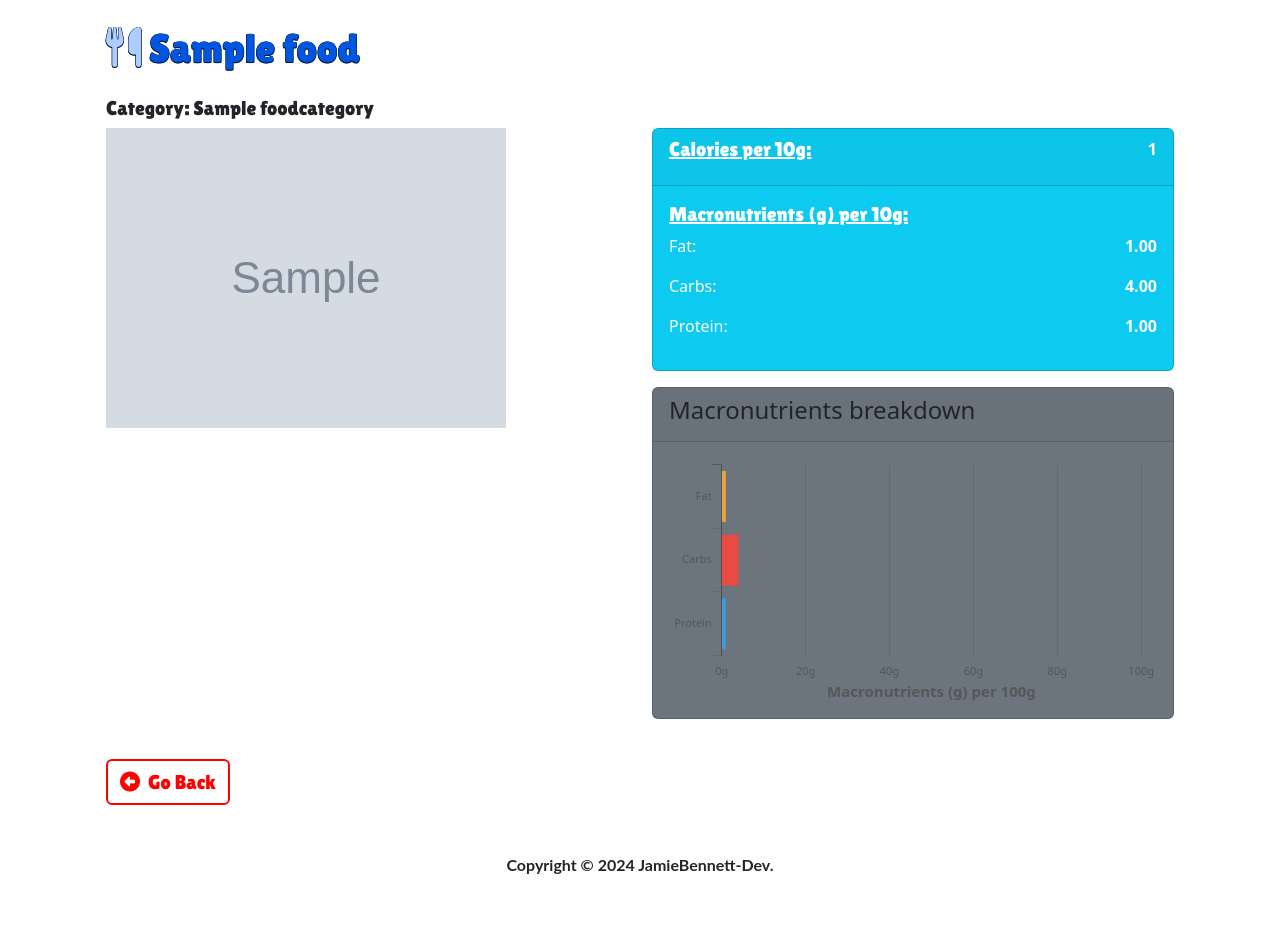
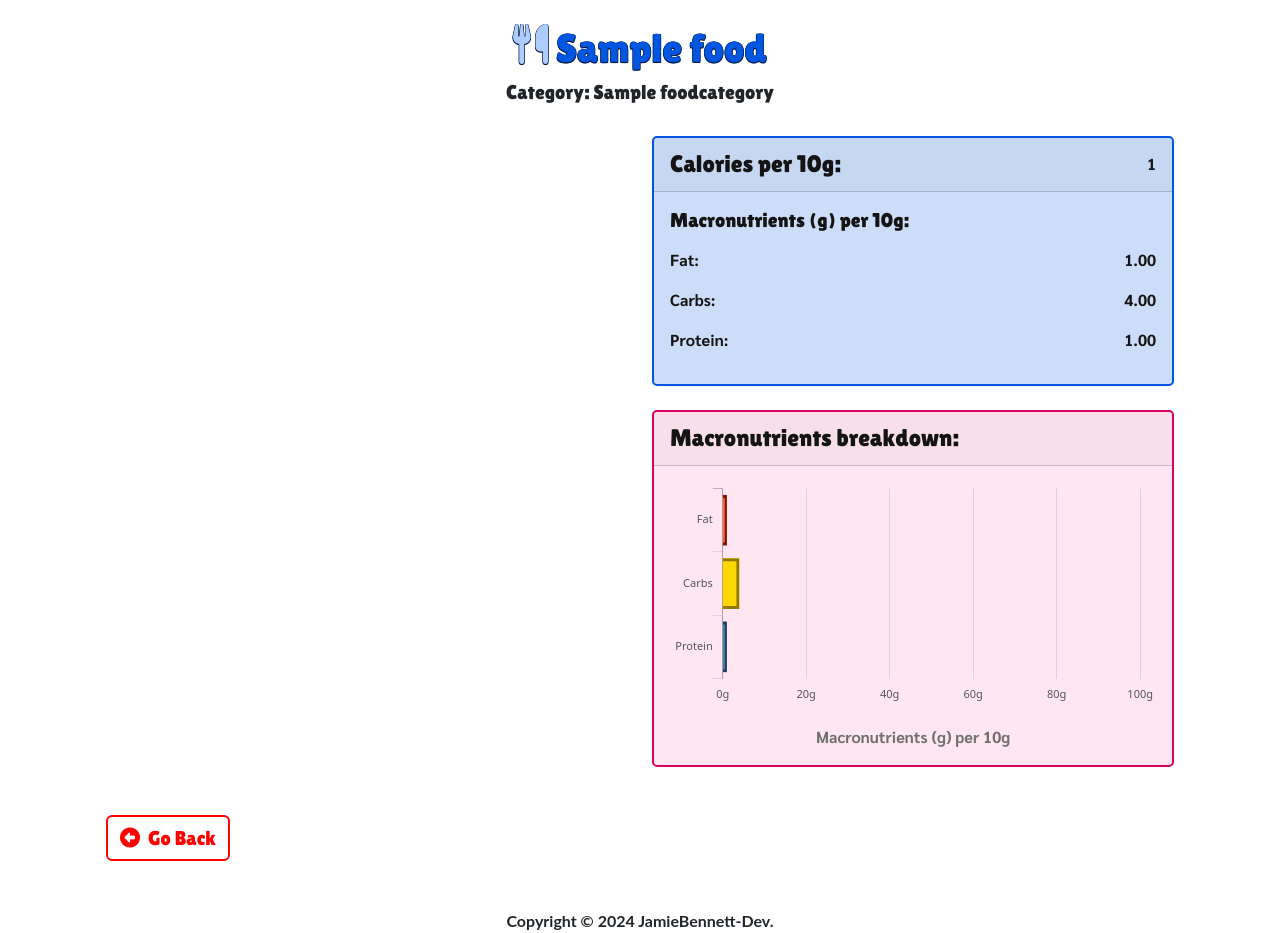
Before and after one commit to JamieBennett-Dev/Calorie-Tracker, a Django app: page /food/1 in a window 1280 px wide. Shown: the part 86-1019 px from the top of the page. Before the commit the page ends 960 px from the top, so only its background shows below. Run offline with Django 5.2, Linux system fonts and the light colour scheme; a user stored in the database is signed in; tables that the repository leaves empty hold one stand-in row (values such as "Sample post"); grey boxes marked "Sample" are stand-in pictures; some libraries are stand-ins or nearby versions.

Commit message:
new styles to chart food.html

```diff
--- a/foodtracker/templates/food.html
+++ b/foodtracker/templates/food.html
@@ -8,87 +8,87 @@
 <div class="mt-auto">
     <div class="container-fluid px-4">
 
-        <h1 class="my-4" id="page-h1"><i class="fa-solid fa-utensils pe-2"></i>{{ food.food_name }}</h1>
-        <h5 id="food_add-h5">Category: {{ food.category }}</h5>
+        <h1 class="mt-4 d-flex justify-content-center" id="page-h1"><i class="fa-solid fa-utensils pe-2"></i>{{ food.food_name }}</h1>
+        <h5 id="food_add-h5" class="d-flex justify-content-center">Category: {{ food.category }}</h5>
 
         <div class='row justify-content-center'>
             <div class="col-12 col-lg-6">
-
-                {% for image in images %}
-                    <!-- Food image -->
-                    <a href='#'>
-                        <img
-                            src="{{ image.image.url|default:'../../static/images/no_image.png' }}"
-                            class='img-fluid'
-                            alt='food image'
-                            id="food-html-img"
-                        >
-                    </a>
-                {% endfor %}
+                <!-- {% for image in images %}
+                 Food image
+                <a href="#" class="d-flex justify-content-center">
+                    <img src="{{ image.image.url|default:'../../static/images/no_image.png' }}" class="img-fluid"
+                        alt="food image" id="food-html-img">
+                </a>
+                {% endfor %} -->
             </div>
             <div class="col-12 col-lg-6">
-                <div class='card text-white bg-info mb-3'>
-                    <div class='card-header'>
-                        <div class='d-flex w-100 justify-content-between'>
-                            <h5 class='card-title mb-1'>
+                <div class="card my-4" id="calories-per-100g-chart">
+                    <div class="card-header">
+                        <div class="d-flex justify-content-between align-items-center my-1">
+                            <h4 class="card-title mb-0" id="calories-per-h5">
                                 Calories per {{ food.quantity|floatformat:0 }}g:
-                            </h5>
-                            <p><strong>{{ food.calories }}</strong></p>
+                            </h4>
+                            <p class="mb-0" id="calories-per-text">{{ food.calories }}</p>
 
-                            <input type='hidden' id='calories_details' name='calories_details' value='{{ food.calories }}'>
-                            <input type='hidden' id='fat_details' name='calories_details' value='{{ food.fat }}'>
-                            <input type='hidden' id='carbohydrates_details' name='calories_details' value='{{ food.carbohydrates }}'>
-                            <input type='hidden' id='protein_details' name='calories_details' value='{{ food.protein }}'>
+                            <input type="hidden" id="calories_details" name="calories_details"
+                                value="{{ food.calories }}">
+                            <input type="hidden" id="fat_details" name="calories_details" value="{{ food.fat }}">
+                            <input type="hidden" id="carbohydrates_details" name="calories_details"
+                                value="{{ food.carbohydrates }}">
+                            <input type="hidden" id="protein_details" name="calories_details"
+                                value="{{ food.protein }}">
 
                         </div>
                     </div>
-                    <div class='card-body'>
+                    <div class="card-body">
 
-                        <div class='d-flex w-100 justify-content-between'>
-                            <h5 class='card-title'>
+                        <div class="d-flex justify-content-between">
+                            <h5 class="card-title mb-3" id="calories-per-h5">
                                 Macronutrients (g) per {{ food.quantity|floatformat:0 }}g:
                             </h5>
                         </div>
 
-                        <div class='d-flex w-100 justify-content-between'>
-                            <p class='mb-1'>Fat:</p>
-                            <p><strong>{{ food.fat }}</strong></p>
+                        <div class="d-flex w-100 justify-content-between">
+                            <p id="calories-per-text">Fat:</p>
+                            <p id="calories-per-text">{{ food.fat }}</p>
                         </div>
 
-                        <div class='d-flex w-100 justify-content-between'>
-                            <p class='mb-1'>Carbs:</p>
-                            <p><strong>{{ food.carbohydrates }}</strong></p>
+                        <div class="d-flex w-100 justify-content-between">
+                            <p id="calories-per-text">Carbs:</p>
+                            <p id="calories-per-text">{{ food.carbohydrates }}</p>
                         </div>
 
-                        <div class='d-flex w-100 justify-content-between'>
-                            <p class='mb-1'>Protein:</p>
-                            <p><strong>{{ food.protein }}</strong></p>
+                        <div class="d-flex w-100 justify-content-between">
+                            <p id="calories-per-text">Protein:</p>
+                            <p id="calories-per-text">{{ food.protein }}</p>
                         </div>
                     </div>
                 </div>
 
-                <div class='card bg-secondary mb-3'>
-                    <div class='card-header'>
-                        <h4>Macronutrients breakdown</h4>
+                <div class="card my-4" id="macronutrients-chart">
+                    <div class="card-header mb-0" id="calories-per-h5">
+                        <h4 class="my-1">Macronutrients breakdown:</h4>
                     </div>
-                    <div class='card-body justify-content-center'>
-                        <div class='chart-bar'>
-                            <canvas id='myBarChart'></canvas>
+                    <div class="card-body justify-content-center">
+                        <div class="chart-bar">
+                            <canvas id="myBarChart"></canvas>
+                            <p class="mb-0 d-flex justify-content-center" id="chart-subtitle">Macronutrients (g) per {{ food.quantity|floatformat:0 }}g</p>
                         </div>
                     </div>
                 </div>
             </div>
 
         </div>
-        <a href="{% url 'index' %}" class="btn btn-outline-primary my-4 fs-5" id="go-back-btn"><i class="fa-solid fa-circle-left pe-2"></i>Go Back</a>
+        <a href="{% url 'index' %}" class="btn btn-outline-primary my-4 fs-5" id="go-back-btn"><i
+                class="fa-solid fa-circle-left pe-2"></i>Go Back</a>
     </div>
 </div>
 {% endblock %}
 
 {% block script %}
-    <!-- Page level plugins -->
-    <script src="https://cdnjs.cloudflare.com/ajax/libs/Chart.js/2.8.0/Chart.min.js" crossorigin="anonymous"></script>
+<!-- Page level plugins -->
+<script src="https://cdnjs.cloudflare.com/ajax/libs/Chart.js/2.8.0/Chart.min.js" crossorigin="anonymous"></script>
 
-    <!-- Page level custom scripts -->
-    <script src="{% static 'js/foodDetails.js' %}"></script>
+<!-- Page level custom scripts -->
+<script src="{% static 'js/foodDetails.js' %}"></script>
 {% endblock %}
--- a/static/css/style.css
+++ b/static/css/style.css
@@ -241,6 +241,60 @@ footer {
     color: #FFF;
 }
 
+#food-html-img {
+    border-radius: 5px;
+    max-width: 500px;
+}
+
+#calories-per-100g-chart {
+    background-color: rgba(0, 86, 224, 0.2);
+    color: #141414;
+    border: 2px solid #0056E0;
+    border-radius: 5px;
+    font-family: "Sarabun", sans-serif;
+    font-weight: bold;
+    transition: all 0.2s ease;
+}
+
+#calories-per-100g-chart:hover {
+    background-color: rgba(255,173,209, 0.3);
+    border: 2px solid #E00061;
+    transform: scale(1.05);
+}
+
+#calories-per-h5 {
+    font-family: "Lilita One", sans-serif;
+    text-decoration: none;
+    /* display: flex;
+    align-items: center;
+    align-content: center; */
+}
+
+#calories-per-text {
+    font-family: "Sarabun", sans-serif;
+}
+
+#macronutrients-chart {
+    background-color: rgba(255,173,209, 0.3);
+    border: 2px solid #E00061;
+    color: #141414;
+    border-radius: 5px;
+    font-family: "Sarabun", sans-serif;
+    font-weight: bold;
+    transition: all 0.2s ease;
+}
+
+#macronutrients-chart:hover {
+    background-color: rgba(0, 86, 224, 0.2);
+    border: 2px solid #0056E0;
+    transform: scale(1.05);
+}
+
+#chart-subtitle {
+    color: #707070;
+    font-family: "Sarabun", sans-serif;
+}
+
 /* ----------Next Page Styles---------- */
 .page-item {
     margin: 0 3px;
--- a/static/js/foodDetails.js
+++ b/static/js/foodDetails.js
@@ -29,7 +29,9 @@ const myBarChart = new Chart(ctxBarChart, {
     datasets: [
       {
         data: [fat, carbohydrates, protein],
-        backgroundColor: ['#e5a641', '#e94b43', '#419ad6'],
+        backgroundColor: ['#FF6347', '#FFD700', '#4682B4'],
+        borderColor: ['#7A1200', '#8F7900', '#224058'], // Darker shades of the background colors for contrast
+        borderWidth: 3, // Adjust the width of the border as needed
         barPercentage: 1,
       },
     ],
@@ -87,7 +89,7 @@ const myBarChart = new Chart(ctxBarChart, {
             fontColor: '#555759',
             fontSize: 15,
             fontStyle: 700,
-            labelString: 'Macronutrients (g) per 100g',
+            // labelString: 'Macronutrients (g) per 100g',
           },
         },
       ],
```
